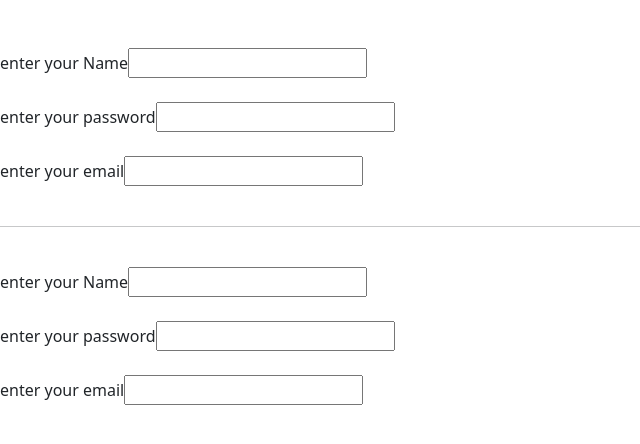
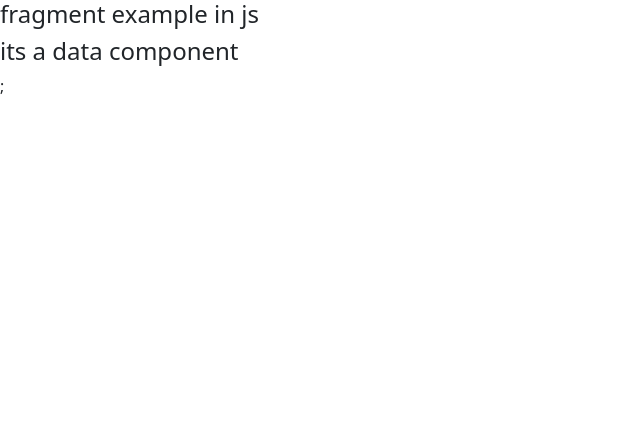
Before and after one commit to Namrata725/reactJsLearning, a React (Vite) app: page / in a window 1280 px wide. Shown: the top 444 px of the page, without its empty margins (0-640 px from the left). Built offline with nearby package versions, Linux system fonts and the light colour scheme.

Commit message:
docs + demo code for fragment

```diff
--- a/src/App.jsx
+++ b/src/App.jsx
@@ -37,6 +37,7 @@ import UpdatingObjInState from "./UpdatingObjInState";
 import ArrayUpdateDemo from "./ArrayUpdateDemo";
 import UseActionStateDemo from "./UseActionStateDemo";
 import UseIDDemo from "./UseIDDemo";
+import FragmentDemo from "./FragmentDemo";
 
 function App() {
   return (
@@ -63,29 +64,19 @@ function App() {
 
       <GetInputField />
       <hr /> */}
-
       {/* <ControlComponent /> */}
-
       {/* <HandleCheckbox /> */}
       {/* <HandleRadioButtonAndDropdown /> */}
-
       {/* <LoopWithMapFunction /> */}
-
       {/* <hr /> */}
       {/* <LoopComponent /> */}
       {/* <NestedLoopMap /> */}
-
       {/* <UseEffectDemo /> */}
-
       {/* <PropsEffectDemo /> */}
-
       {/* <LifeCycleDemo /> */}
       {/* <InlineCssDemo /> */}
-
       {/* <DynamicCSSDemo /> */}
-
       {/* <ExternalCSSDemo /> */}
-
       {/* <div style={{ display: "flex", flexWrap: "wrap" }}>
         <CssModuleDemo />
         <CssModuleDemo />
@@ -93,28 +84,21 @@ function App() {
         <CssModuleDemo />
         <CssModuleDemo />
       </div> */}
-
       {/* <StyleComponentDemo /> */}
       {/* <BootstrapDemo /> */}
-
       {/* <UseRefDemo /> */}
       {/* <Uncontrolled /> */}
-
       {/* <FunctionProps /> */}
-
       {/* <ForwardRefDemo /> */}
-
       {/* <UseFormSatusHookDemo /> */}
-
       {/* <UserTransitionDemo /> */}
       {/* <DerivedDemo /> */}
-
       {/* <LiftUpStateDemo /> */}
       {/* <UpdatingObjInState /> */}
-
       {/* <ArrayUpdateDemo /> */}
       {/* <UseActionStateDemo /> */}
-      <UseIDDemo />
+      {/* <UseIDDemo /> */}
+      <FragmentDemo />;
     </div>
   );
 }
--- /dev/null
+++ b/src/FragmentDemo.jsx
@@ -0,0 +1,20 @@
+import { Fragment } from "react";
+
+function FragmentDemo() {
+  return (
+    <>
+      <Data />
+    </>
+  );
+}
+
+function Data() {
+  return (
+    <Fragment>
+      <h4>fragment example in js</h4>
+      <h4>its a data component</h4>
+    </Fragment>
+  );
+}
+
+export default FragmentDemo;
```
Also changed, not shown: 1 other file (tests, documents, lock files or other folders).
